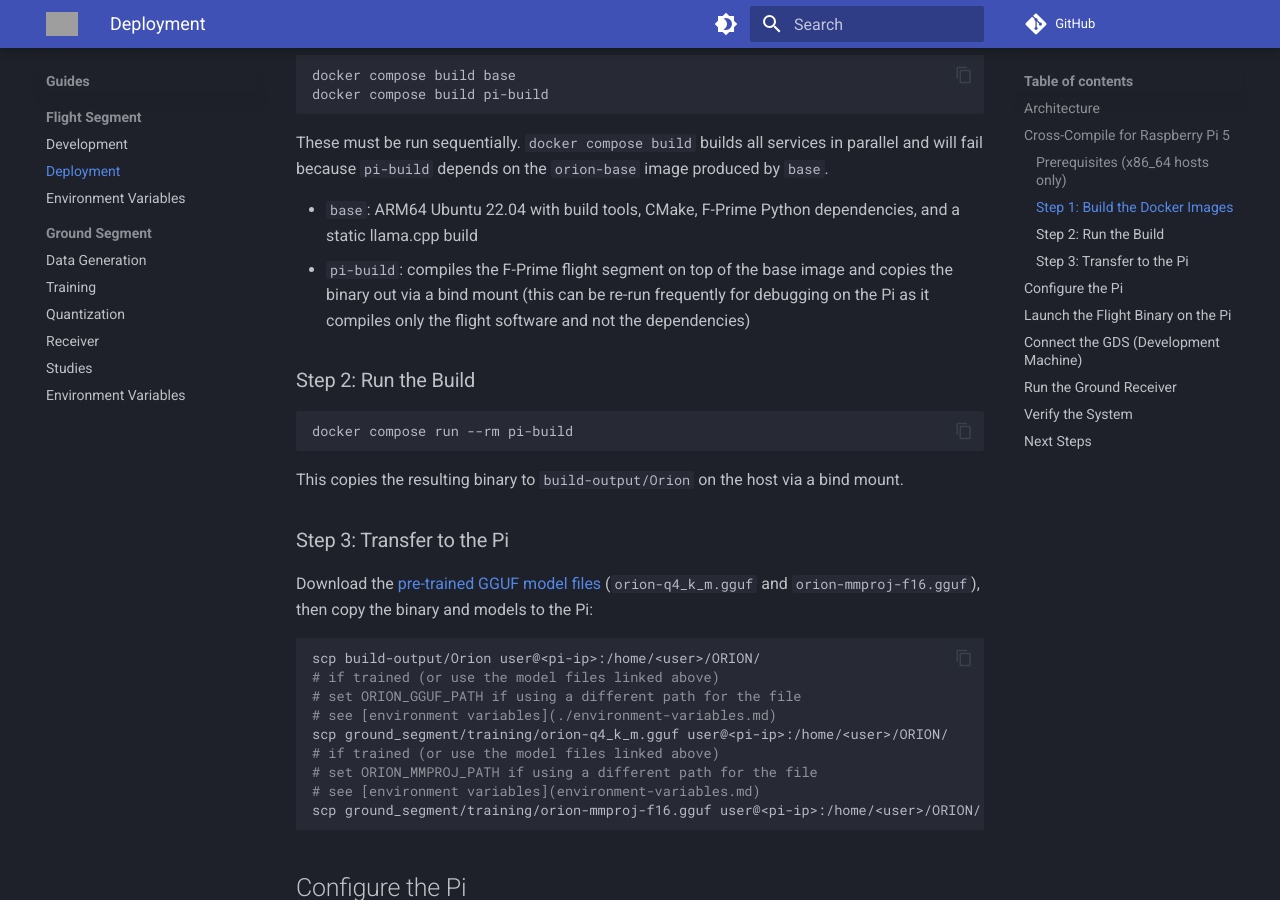
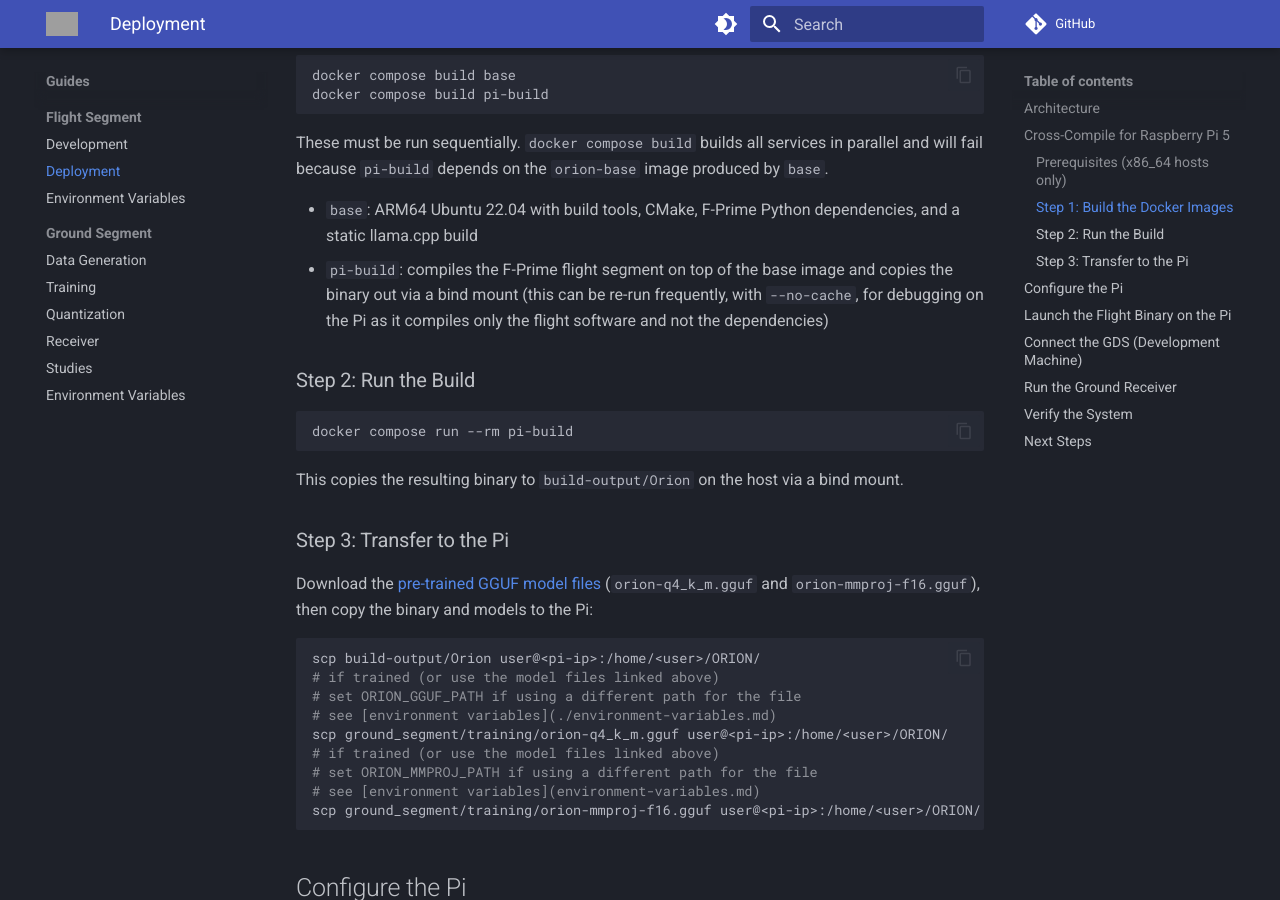
Before and after one commit to Saransh-cpp/ORION, an MkDocs documentation site: the page built from docs/guides/deployment.md, in a window 1280 px wide and 900 px high, scrolled down 1048 px. Built offline with MkDocs 1.6.1 and Material for MkDocs 9.7.7, drawn with Linux system fonts in a browser that asks for light colours; comment, search, counter and statistics services are not loaded; grey boxes are pictures that could not be loaded.

Commit message:
minor typos

```diff
--- a/docs/guides/deployment.md
+++ b/docs/guides/deployment.md
@@ -37,7 +37,7 @@ docker compose build pi-build
 These must be run sequentially. `docker compose build` builds all services in parallel and will fail because `pi-build` depends on the `orion-base` image produced by `base`.
 
 - `base`: ARM64 Ubuntu 22.04 with build tools, CMake, F-Prime Python dependencies, and a static llama.cpp build
-- `pi-build`: compiles the F-Prime flight segment on top of the base image and copies the binary out via a bind mount (this can be re-run frequently for debugging on the Pi as it compiles only the flight software and not the dependencies)
+- `pi-build`: compiles the F-Prime flight segment on top of the base image and copies the binary out via a bind mount (this can be re-run frequently, with `--no-cache`, for debugging on the Pi as it compiles only the flight software and not the dependencies)
 
 ### Step 2: Run the Build
 
```
Also changed, not shown: 1 other file.
